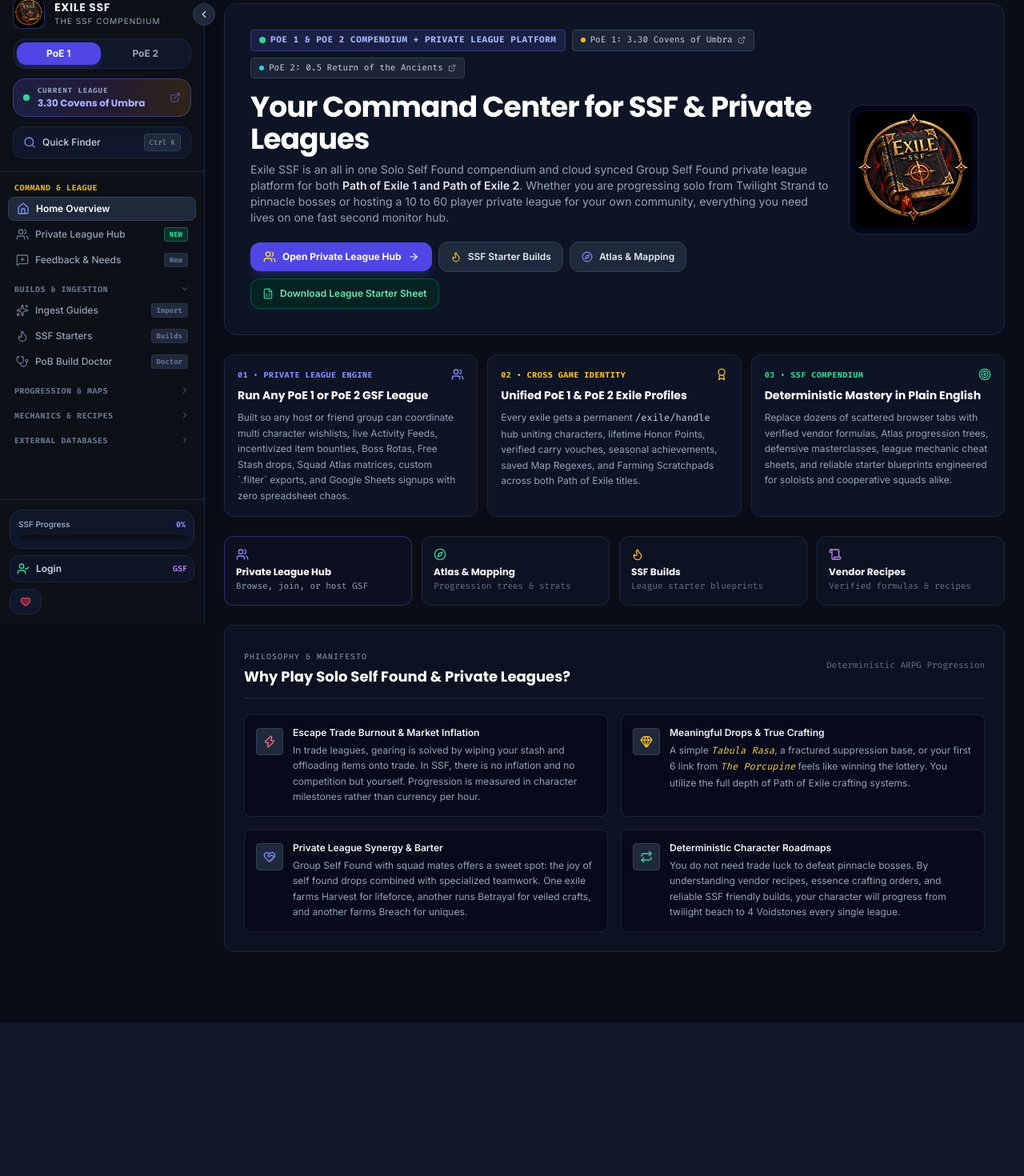
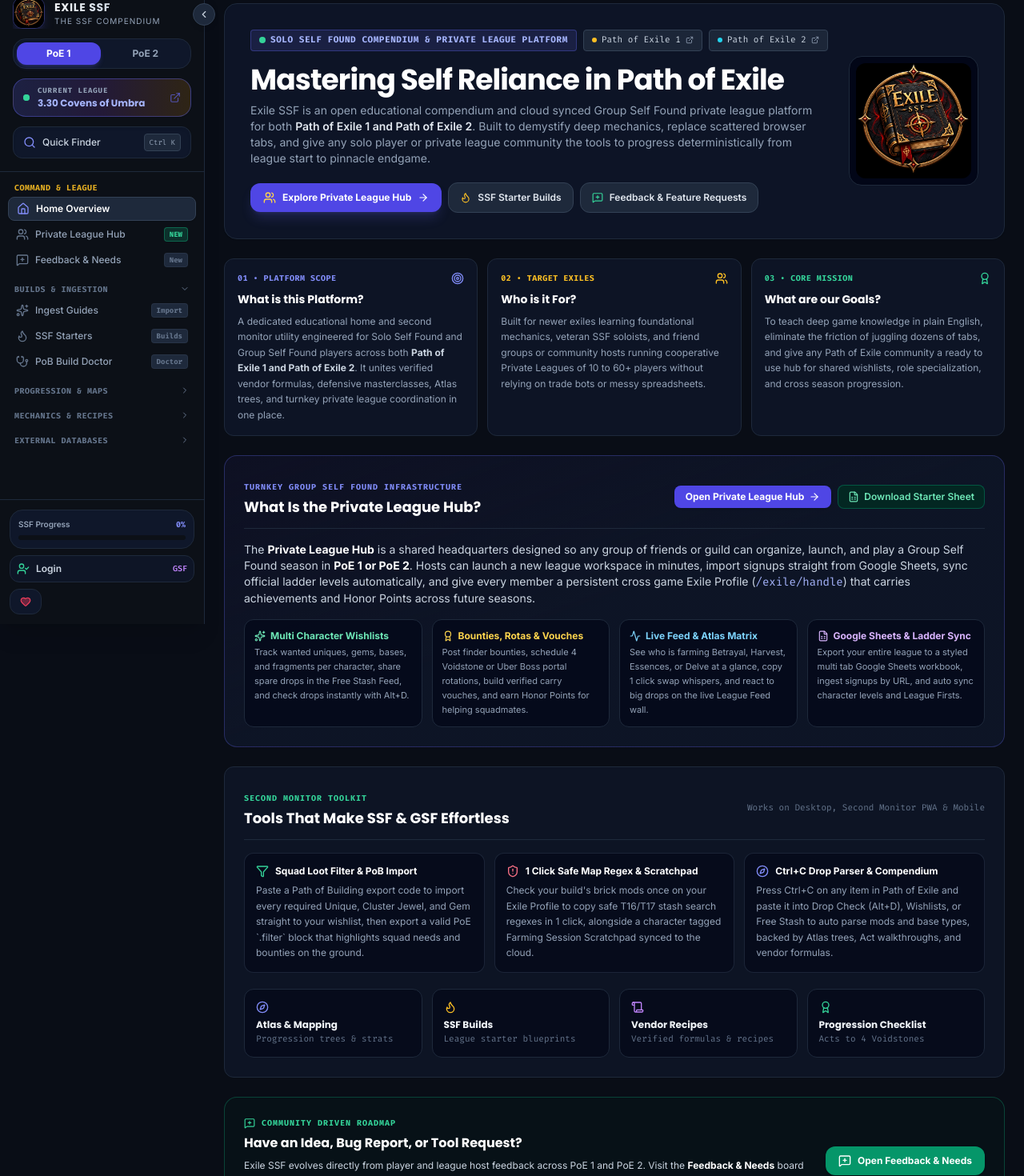
Before and after one commit to Leuie/exile-ssf, a React (Vite) app: page / in a window 1280 px wide. Shown: the part 20-1490 px from the top of the page at 80% size. Before the commit the page ends 1298 px from the top, so only its background shows below. Built offline with nearby package versions, Linux system fonts and the light colour scheme.

Commit message:
Refine homepage to showcase universal Private League Hub, SSF/GSF toolkit, and Feedback roadmap without league specific branding

```diff
--- a/src/components/HomeView.tsx
+++ b/src/components/HomeView.tsx
@@ -12,7 +12,12 @@ import {
   Compass,
   Scroll,
   ArrowRight,
-  FileSpreadsheet
+  FileSpreadsheet,
+  MessageSquarePlus,
+  Sparkles,
+  Filter,
+  ShieldAlert,
+  Activity
 } from 'lucide-react';
 import { downloadStarterSheetTemplate } from '../utils/spreadsheetEngine';
 
@@ -23,48 +28,48 @@ interface HomeViewProps {
 export const HomeView: React.FC<HomeViewProps> = ({ onNavigate }) => {
   return (
     <div className="w-full space-y-6 pb-16 font-sans text-slate-200">
-      {/* Sleek Command Center Header Banner */}
+      {/* Sleek Universal Command Center Header Banner */}
       <div className="rounded-2xl border border-slate-800 bg-slate-900/85 p-6 sm:p-8 backdrop-blur-md shadow-sm relative overflow-hidden">
         <div className="flex flex-col md:flex-row md:items-center justify-between gap-6 relative z-10">
           <div className="space-y-4 flex-1">
             <div className="flex flex-wrap items-center gap-2">
               <span className="inline-flex items-center gap-1.5 px-2.5 py-1 rounded bg-indigo-500/15 text-indigo-300 border border-indigo-500/35 text-[11px] font-mono uppercase tracking-wider font-bold">
                 <span className="w-2 h-2 rounded-full bg-emerald-400" />
-                PoE 1 &amp; PoE 2 Compendium + Private League Platform
+                Solo Self Found Compendium &amp; Private League Platform
               </span>
 
               <a
-                href="https://www.pathofexile.com/covens"
+                href="https://www.pathofexile.com"
                 target="_blank"
                 rel="noopener noreferrer"
                 className="inline-flex items-center gap-1.5 px-2.5 py-1 rounded bg-slate-800/90 text-slate-300 hover:text-white border border-slate-700 text-[11px] font-mono transition-colors"
-                title="Path of Exile 1: 3.30 Covens of Umbra"
+                title="Path of Exile 1 Official Site"
               >
                 <span className="w-1.5 h-1.5 rounded-full bg-amber-400" />
-                <span>PoE 1: 3.30 Covens of Umbra</span>
+                <span>Path of Exile 1</span>
                 <ExternalLink className="w-2.5 h-2.5 text-slate-400" />
               </a>
 
               <a
-                href="https://pathofexile2.com/ancients"
+                href="https://pathofexile2.com"
                 target="_blank"
                 rel="noopener noreferrer"
                 className="inline-flex items-center gap-1.5 px-2.5 py-1 rounded bg-slate-800/90 text-slate-300 hover:text-white border border-slate-700 text-[11px] font-mono transition-colors"
-                title="Path of Exile 2: 0.5 Return of the Ancients"
+                title="Path of Exile 2 Official Site"
               >
                 <span className="w-1.5 h-1.5 rounded-full bg-cyan-400" />
-                <span>PoE 2: 0.5 Return of the Ancients</span>
+                <span>Path of Exile 2</span>
                 <ExternalLink className="w-2.5 h-2.5 text-slate-400" />
               </a>
             </div>
 
             <div>
               <h1 className="text-2xl sm:text-4xl font-poppins font-bold text-white tracking-tight leading-tight">
-                Your Command Center for SSF &amp; Private Leagues
+                Mastering Self Reliance in Path of Exile
               </h1>
               <p className="text-xs sm:text-sm text-slate-400 max-w-3xl leading-relaxed mt-2">
-                Exile SSF is an all in one Solo Self Found compendium and cloud synced Group Self Found private league platform for both{' '}
-                <strong className="text-slate-200 font-semibold">Path of Exile 1 and Path of Exile 2</strong>. Whether you are progressing solo from Twilight Strand to pinnacle bosses or hosting a 10 to 60 player private league for your own community, everything you need lives on one fast second monitor hub.
+                Exile SSF is an open educational compendium and cloud synced Group Self Found private league platform for both{' '}
+                <strong className="text-slate-200 font-semibold">Path of Exile 1 and Path of Exile 2</strong>. Built to demystify deep mechanics, replace scattered browser tabs, and give any solo player or private league community the tools to progress deterministically from league start to pinnacle endgame.
               </p>
             </div>
 
@@ -76,7 +81,7 @@ export const HomeView: React.FC<HomeViewProps> = ({ onNavigate }) => {
                   className="px-4 py-2.5 rounded-xl bg-indigo-600 hover:bg-indigo-500 text-white font-bold text-xs flex items-center gap-2 transition-colors cursor-pointer shadow-lg shadow-indigo-500/20"
                 >
                   <Users className="w-4 h-4 text-amber-300" />
-                  <span>Open Private League Hub</span>
+                  <span>Explore Private League Hub</span>
                   <ArrowRight className="w-3.5 h-3.5" />
                 </button>
 
@@ -89,21 +94,11 @@ export const HomeView: React.FC<HomeViewProps> = ({ onNavigate }) => {
                 </button>
 
                 <button
-                  onClick={() => onNavigate('atlas')}
+                  onClick={() => onNavigate('feedback')}
                   className="px-3.5 py-2.5 rounded-xl bg-slate-800 hover:bg-slate-700 border border-slate-700 text-slate-200 hover:text-white font-semibold text-xs flex items-center gap-2 transition-colors cursor-pointer"
                 >
-                  <Compass className="w-3.5 h-3.5 text-indigo-400" />
-                  <span>Atlas &amp; Mapping</span>
-                </button>
-
-                <button
-                  type="button"
-                  onClick={downloadStarterSheetTemplate}
-                  className="px-3.5 py-2.5 rounded-xl bg-emerald-950/70 hover:bg-emerald-900/80 border border-emerald-700/60 text-emerald-300 font-semibold text-xs flex items-center gap-2 transition-colors cursor-pointer"
-                  title="Download a blank styled Google Sheets template to organize your own private league"
-                >
-                  <FileSpreadsheet className="w-3.5 h-3.5 text-emerald-400" />
-                  <span>Download League Starter Sheet</span>
+                  <MessageSquarePlus className="w-3.5 h-3.5 text-emerald-400" />
+                  <span>Feedback &amp; Feature Requests</span>
                 </button>
               </div>
             )}
@@ -121,66 +116,185 @@ export const HomeView: React.FC<HomeViewProps> = ({ onNavigate }) => {
         </div>
       </div>
 
-      {/* 3 Core Pillars: High Density Utility Cards */}
+      {/* 3 Core Pillars: Platform Scope, Target Exiles, Core Mission */}
       <div className="grid grid-cols-1 md:grid-cols-3 gap-3">
-        <div className="p-4 rounded-xl border border-slate-800 bg-slate-900/75 space-y-2 hover:border-indigo-500/40 transition-colors">
+        <div className="p-4 rounded-xl border border-slate-800 bg-slate-900/75 space-y-2 hover:border-slate-700 transition-colors">
           <div className="flex items-center justify-between">
-            <span className="text-[10px] font-mono text-indigo-400 uppercase tracking-wider font-bold">01 • Private League Engine</span>
-            <Users className="w-4 h-4 text-indigo-400" />
+            <span className="text-[10px] font-mono text-indigo-400 uppercase tracking-wider font-bold">01 • Platform Scope</span>
+            <Target className="w-4 h-4 text-indigo-400" />
           </div>
-          <h3 className="font-poppins font-bold text-sm text-white">Run Any PoE 1 or PoE 2 GSF League</h3>
+          <h3 className="font-poppins font-bold text-sm text-white">What is this Platform?</h3>
           <p className="text-xs text-slate-400 leading-relaxed">
-            Built so any host or friend group can coordinate multi character wishlists, live Activity Feeds, incentivized item bounties, Boss Rotas, Free Stash drops, Squad Atlas matrices, custom `.filter` exports, and Google Sheets signups with zero spreadsheet chaos.
+            A dedicated educational home and second monitor utility engineered for Solo Self Found and Group Self Found players across both{' '}
+            <strong className="text-slate-300">Path of Exile 1 and Path of Exile 2</strong>. It unites verified vendor formulas, defensive masterclasses, Atlas trees, and turnkey private league coordination in one place.
           </p>
         </div>
 
-        <div className="p-4 rounded-xl border border-slate-800 bg-slate-900/75 space-y-2 hover:border-amber-500/40 transition-colors">
+        <div className="p-4 rounded-xl border border-slate-800 bg-slate-900/75 space-y-2 hover:border-slate-700 transition-colors">
           <div className="flex items-center justify-between">
-            <span className="text-[10px] font-mono text-amber-400 uppercase tracking-wider font-bold">02 • Cross Game Identity</span>
-            <Award className="w-4 h-4 text-amber-400" />
+            <span className="text-[10px] font-mono text-amber-400 uppercase tracking-wider font-bold">02 • Target Exiles</span>
+            <Users className="w-4 h-4 text-amber-400" />
           </div>
-          <h3 className="font-poppins font-bold text-sm text-white">Unified PoE 1 &amp; PoE 2 Exile Profiles</h3>
+          <h3 className="font-poppins font-bold text-sm text-white">Who is it For?</h3>
           <p className="text-xs text-slate-400 leading-relaxed">
-            Every exile gets a permanent <span className="font-mono text-slate-300">/exile/handle</span> hub uniting characters, lifetime Honor Points, verified carry vouches, seasonal achievements, saved Map Regexes, and Farming Scratchpads across both Path of Exile titles.
+            Built for newer exiles learning foundational mechanics, veteran SSF soloists, and friend groups or community hosts running cooperative Private Leagues of 10 to 60+ players without relying on trade bots or messy spreadsheets.
           </p>
         </div>
 
-        <div className="p-4 rounded-xl border border-slate-800 bg-slate-900/75 space-y-2 hover:border-emerald-500/40 transition-colors">
+        <div className="p-4 rounded-xl border border-slate-800 bg-slate-900/75 space-y-2 hover:border-slate-700 transition-colors">
           <div className="flex items-center justify-between">
-            <span className="text-[10px] font-mono text-emerald-400 uppercase tracking-wider font-bold">03 • SSF Compendium</span>
-            <Target className="w-4 h-4 text-emerald-400" />
+            <span className="text-[10px] font-mono text-emerald-400 uppercase tracking-wider font-bold">03 • Core Mission</span>
+            <Award className="w-4 h-4 text-emerald-400" />
           </div>
-          <h3 className="font-poppins font-bold text-sm text-white">Deterministic Mastery in Plain English</h3>
+          <h3 className="font-poppins font-bold text-sm text-white">What are our Goals?</h3>
           <p className="text-xs text-slate-400 leading-relaxed">
-            Replace dozens of scattered browser tabs with verified vendor formulas, Atlas progression trees, defensive masterclasses, league mechanic cheat sheets, and reliable starter blueprints engineered for soloists and cooperative squads alike.
+            To teach deep game knowledge in plain English, eliminate the friction of juggling dozens of tabs, and give any Path of Exile community a ready to use hub for shared wishlists, role specialization, and cross season progression.
+          </p>
+        </div>
+      </div>
+
+      {/* What Is the Private League Hub? (Universal Showcase for Any Host or Community) */}
+      <div className="rounded-2xl border border-indigo-500/30 bg-gradient-to-br from-indigo-950/25 via-slate-900/80 to-slate-900/80 p-5 sm:p-6 space-y-4">
+        <div className="flex flex-col md:flex-row md:items-center justify-between gap-3 border-b border-slate-800 pb-3">
+          <div>
+            <span className="text-[10px] font-mono text-indigo-400 uppercase tracking-widest font-bold">
+              Turnkey Group Self Found Infrastructure
+            </span>
+            <h2 className="text-base sm:text-lg font-poppins font-bold text-white mt-0.5">
+              What Is the Private League Hub?
+            </h2>
+          </div>
+          <div className="flex flex-wrap items-center gap-2">
+            {onNavigate && (
+              <button
+                type="button"
+                onClick={() => onNavigate('private_league_hub')}
+                className="px-3.5 py-1.5 rounded-lg bg-indigo-600 hover:bg-indigo-500 text-white font-bold text-xs flex items-center gap-1.5 cursor-pointer shadow"
+              >
+                <span>Open Private League Hub</span>
+                <ArrowRight className="w-3.5 h-3.5" />
+              </button>
+            )}
+            <button
+              type="button"
+              onClick={downloadStarterSheetTemplate}
+              className="px-3 py-1.5 rounded-lg bg-emerald-950/80 hover:bg-emerald-900 border border-emerald-700/60 text-emerald-300 font-semibold text-xs flex items-center gap-1.5 cursor-pointer"
+              title="Download Exile SSF Private League Starter Sheet.xlsx"
+            >
+              <FileSpreadsheet className="w-3.5 h-3.5" />
+              <span>Download Starter Sheet</span>
+            </button>
+          </div>
+        </div>
+
+        <p className="text-xs sm:text-sm text-slate-300 leading-relaxed">
+          The <strong className="text-white">Private League Hub</strong> is a shared headquarters designed so any group of friends or guild can organize, launch, and play a Group Self Found season in <strong className="text-white">PoE 1 or PoE 2</strong>. Hosts can launch a new league workspace in minutes, import signups straight from Google Sheets, sync official ladder levels automatically, and give every member a persistent cross game Exile Profile (<span className="font-mono text-indigo-300">/exile/handle</span>) that carries achievements and Honor Points across future seasons.
+        </p>
+
+        <div className="grid grid-cols-1 sm:grid-cols-2 lg:grid-cols-4 gap-3 text-xs">
+          <div className="p-3 rounded-xl bg-slate-950/70 border border-slate-800 space-y-1">
+            <div className="font-bold text-emerald-300 flex items-center gap-1.5">
+              <Sparkles className="w-3.5 h-3.5" />
+              <span>Multi Character Wishlists</span>
+            </div>
+            <p className="text-[11px] text-slate-400 leading-relaxed">
+              Track wanted uniques, gems, bases, and fragments per character, share spare drops in the Free Stash Feed, and check drops instantly with Alt+D.
+            </p>
+          </div>
+
+          <div className="p-3 rounded-xl bg-slate-950/70 border border-slate-800 space-y-1">
+            <div className="font-bold text-amber-300 flex items-center gap-1.5">
+              <Award className="w-3.5 h-3.5" />
+              <span>Bounties, Rotas &amp; Vouches</span>
+            </div>
+            <p className="text-[11px] text-slate-400 leading-relaxed">
+              Post finder bounties, schedule 4 Voidstone or Uber Boss portal rotations, build verified carry vouches, and earn Honor Points for helping squadmates.
+            </p>
+          </div>
+
+          <div className="p-3 rounded-xl bg-slate-950/70 border border-slate-800 space-y-1">
+            <div className="font-bold text-sky-300 flex items-center gap-1.5">
+              <Activity className="w-3.5 h-3.5" />
+              <span>Live Feed &amp; Atlas Matrix</span>
+            </div>
+            <p className="text-[11px] text-slate-400 leading-relaxed">
+              See who is farming Betrayal, Harvest, Essences, or Delve at a glance, copy 1 click swap whispers, and react to big drops on the live League Feed wall.
+            </p>
+          </div>
+
+          <div className="p-3 rounded-xl bg-slate-950/70 border border-slate-800 space-y-1">
+            <div className="font-bold text-purple-300 flex items-center gap-1.5">
+              <FileSpreadsheet className="w-3.5 h-3.5" />
+              <span>Google Sheets &amp; Ladder Sync</span>
+            </div>
+            <p className="text-[11px] text-slate-400 leading-relaxed">
+              Export your entire league to a styled multi tab Google Sheets workbook, ingest signups by URL, and auto sync character levels and League Firsts.
+            </p>
+          </div>
+        </div>
+      </div>
+
+      {/* Tools Built to Make SSF & GSF Easier */}
+      <div className="rounded-xl border border-slate-800 bg-slate-900/70 p-5 sm:p-6 space-y-4">
+        <div className="border-b border-slate-800 pb-3 flex items-center justify-between">
+          <div>
+            <span className="text-[10px] font-mono text-emerald-400 uppercase tracking-widest font-bold">
+              Second Monitor Toolkit
+            </span>
+            <h2 className="text-base sm:text-lg font-poppins font-bold text-white mt-0.5">
+              Tools That Make SSF &amp; GSF Effortless
+            </h2>
+          </div>
+          <span className="text-[11px] font-mono text-slate-500 hidden sm:inline-block">Works on Desktop, Second Monitor PWA &amp; Mobile</span>
+        </div>
+
+        <div className="grid grid-cols-1 md:grid-cols-3 gap-3 text-xs">
+          <div className="p-3.5 rounded-xl bg-slate-950/60 border border-slate-800/90 space-y-1.5">
+            <div className="font-bold text-white flex items-center gap-2">
+              <Filter className="w-4 h-4 text-emerald-400" />
+              <span>Squad Loot Filter &amp; PoB Import</span>
+            </div>
+            <p className="text-slate-400 leading-relaxed">
+              Paste a Path of Building export code to import every required Unique, Cluster Jewel, and Gem straight to your wishlist, then export a valid PoE `.filter` block that highlights squad needs and bounties on the ground.
+            </p>
+          </div>
+
+          <div className="p-3.5 rounded-xl bg-slate-950/60 border border-slate-800/90 space-y-1.5">
+            <div className="font-bold text-white flex items-center gap-2">
+              <ShieldAlert className="w-4 h-4 text-rose-400" />
+              <span>1 Click Safe Map Regex &amp; Scratchpad</span>
+            </div>
+            <p className="text-slate-400 leading-relaxed">
+              Check your build's brick mods once on your Exile Profile to copy safe T16/T17 stash search regexes in 1 click, alongside a character tagged Farming Session Scratchpad synced to the cloud.
+            </p>
+          </div>
+
+          <div className="p-3.5 rounded-xl bg-slate-950/60 border border-slate-800/90 space-y-1.5">
+            <div className="font-bold text-white flex items-center gap-2">
+              <Compass className="w-4 h-4 text-indigo-400" />
+              <span>Ctrl+C Drop Parser &amp; Compendium</span>
+            </div>
+            <p className="text-slate-400 leading-relaxed">
+              Press Ctrl+C on any item in Path of Exile and paste it into Drop Check (Alt+D), Wishlists, or Free Stash to auto parse mods and base types, backed by Atlas trees, Act walkthroughs, and vendor formulas.
             </p>
           </div>
         </div>
 
         {/* Quick Navigation Utility Grid */}
         {onNavigate && (
-        <div className="grid grid-cols-2 sm:grid-cols-4 gap-3">
-          <button
-            onClick={() => onNavigate('private_league_hub')}
-            className="p-3.5 rounded-xl border border-indigo-500/35 bg-indigo-950/20 hover:border-indigo-400/60 hover:bg-indigo-950/35 text-left transition-colors cursor-pointer"
-          >
-            <Users className="w-4 h-4 text-indigo-400 mb-1.5" />
-            <div className="font-poppins font-bold text-xs text-white">Private League Hub</div>
-            <div className="text-[11px] text-slate-400 font-mono mt-0.5">Browse, join, or host GSF</div>
-          </button>
-
+          <div className="grid grid-cols-2 sm:grid-cols-4 gap-3 pt-1">
             <button
               onClick={() => onNavigate('atlas')}
-            className="p-3.5 rounded-xl border border-slate-800 bg-slate-900/60 hover:border-slate-700 hover:bg-slate-800/60 text-left transition-colors cursor-pointer"
+              className="p-3.5 rounded-xl border border-slate-800 bg-slate-950/60 hover:border-slate-700 hover:bg-slate-800/60 text-left transition-colors cursor-pointer"
             >
-            <Compass className="w-4 h-4 text-emerald-400 mb-1.5" />
+              <Compass className="w-4 h-4 text-indigo-400 mb-1.5" />
               <div className="font-poppins font-bold text-xs text-slate-100">Atlas &amp; Mapping</div>
               <div className="text-[11px] text-slate-500 font-mono mt-0.5">Progression trees &amp; strats</div>
             </button>
 
             <button
               onClick={() => onNavigate('builds')}
-            className="p-3.5 rounded-xl border border-slate-800 bg-slate-900/60 hover:border-slate-700 hover:bg-slate-800/60 text-left transition-colors cursor-pointer"
+              className="p-3.5 rounded-xl border border-slate-800 bg-slate-950/60 hover:border-slate-700 hover:bg-slate-800/60 text-left transition-colors cursor-pointer"
             >
               <Flame className="w-4 h-4 text-amber-400 mb-1.5" />
               <div className="font-poppins font-bold text-xs text-slate-100">SSF Builds</div>
@@ -189,14 +303,52 @@ export const HomeView: React.FC<HomeViewProps> = ({ onNavigate }) => {
 
             <button
               onClick={() => onNavigate('vendor_recipes')}
-            className="p-3.5 rounded-xl border border-slate-800 bg-slate-900/60 hover:border-slate-700 hover:bg-slate-800/60 text-left transition-colors cursor-pointer"
+              className="p-3.5 rounded-xl border border-slate-800 bg-slate-950/60 hover:border-slate-700 hover:bg-slate-800/60 text-left transition-colors cursor-pointer"
             >
               <Scroll className="w-4 h-4 text-purple-400 mb-1.5" />
               <div className="font-poppins font-bold text-xs text-slate-100">Vendor Recipes</div>
               <div className="text-[11px] text-slate-500 font-mono mt-0.5">Verified formulas &amp; recipes</div>
             </button>
+
+            <button
+              onClick={() => onNavigate('tracker')}
+              className="p-3.5 rounded-xl border border-slate-800 bg-slate-950/60 hover:border-slate-700 hover:bg-slate-800/60 text-left transition-colors cursor-pointer"
+            >
+              <Award className="w-4 h-4 text-emerald-400 mb-1.5" />
+              <div className="font-poppins font-bold text-xs text-slate-100">Progression Checklist</div>
+              <div className="text-[11px] text-slate-500 font-mono mt-0.5">Acts to 4 Voidstones</div>
+            </button>
           </div>
         )}
+      </div>
+
+      {/* Feedback, Player Needs & Community Roadmap */}
+      <div className="rounded-2xl border border-emerald-500/30 bg-emerald-950/15 p-5 sm:p-6 flex flex-col md:flex-row md:items-center justify-between gap-4">
+        <div className="space-y-1.5 max-w-3xl">
+          <div className="flex items-center gap-2 text-[10px] font-mono uppercase tracking-widest text-emerald-400 font-bold">
+            <MessageSquarePlus className="w-3.5 h-3.5" />
+            <span>Community Driven Roadmap</span>
+          </div>
+          <h3 className="text-base font-poppins font-bold text-white">
+            Have an Idea, Bug Report, or Tool Request?
+          </h3>
+          <p className="text-xs text-slate-300 leading-relaxed">
+            Exile SSF evolves directly from player and league host feedback across PoE 1 and PoE 2. Visit the{' '}
+            <strong className="text-white">Feedback &amp; Needs</strong> board in the sidebar anytime to request new features, flag broken patch data, or upvote upcoming tools so we build what helps your sessions most.
+          </p>
+        </div>
+
+        {onNavigate && (
+          <button
+            type="button"
+            onClick={() => onNavigate('feedback')}
+            className="px-4 py-2.5 rounded-xl bg-emerald-600 hover:bg-emerald-500 text-white font-bold text-xs flex items-center gap-2 transition-colors cursor-pointer shadow shrink-0 self-start md:self-center"
+          >
+            <MessageSquarePlus className="w-4 h-4" />
+            <span>Open Feedback &amp; Needs</span>
+          </button>
+        )}
+      </div>
 
       {/* Manifesto Section */}
       <div className="rounded-xl border border-slate-800 bg-slate-900/60 p-5 sm:p-6 space-y-5">
```
Lines whose indentation alone changed are shown as unchanged.
